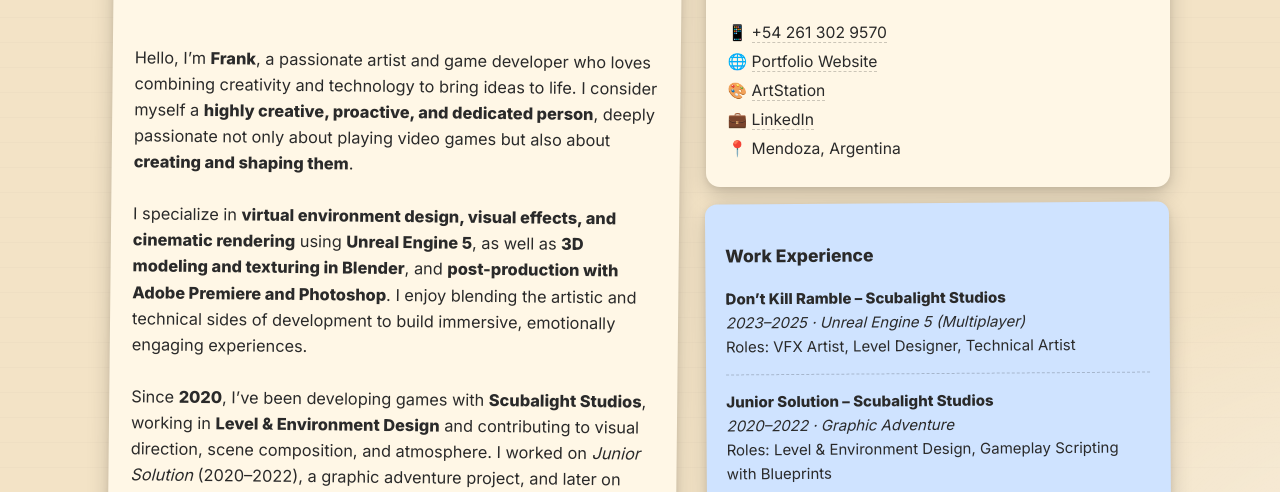
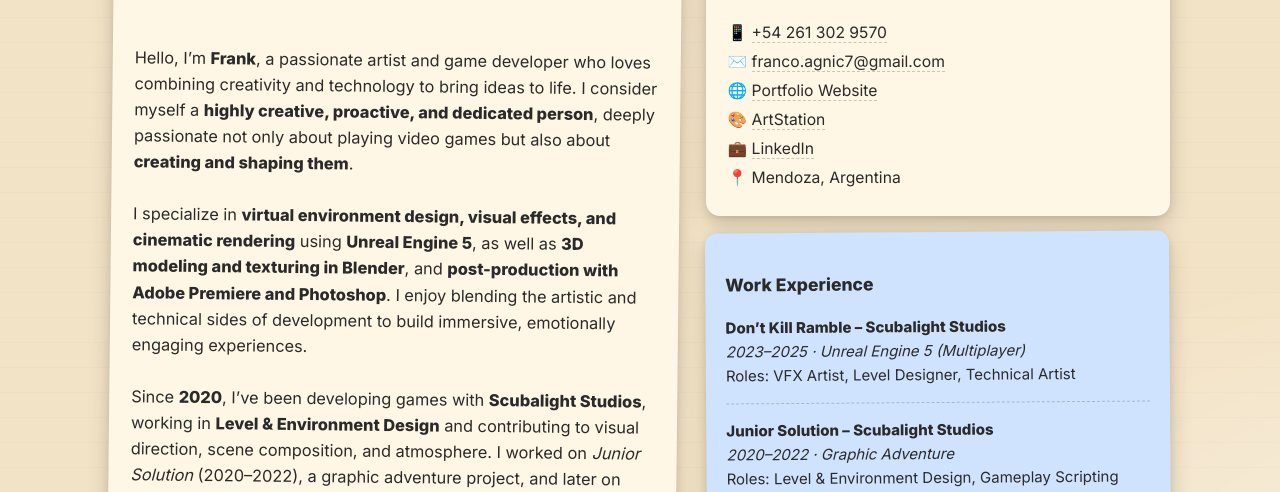
Before and after one commit to Frank-07/Cover-Letter, a plain HTML site: page index.html in a window 1280 px wide. Shown: the part 308-800 px from the top of the page. Drawn offline with Linux system fonts and the light colour scheme.

Commit message:
Update index.html

```diff
--- a/index.html
+++ b/index.html
@@ -193,6 +193,8 @@ I’m a <strong>curious and self-taught creator</strong>, always learning new to
         <h3>Contact</h3>
         <ul class="info">
           <li>📱 <a href="tel:+542613029570">+54 261 302 9570</a></li>
+          <!-- ÚNICO CAMBIO: se agrega el email -->
+          <li>✉️ <a href="mailto:franco.agnic7@gmail.com">franco.agnic7@gmail.com</a></li>
           <li>🌐 <a href="https://frank-07.github.io/MyPortfolio/" target="_blank" rel="noopener">Portfolio Website</a></li>
           <li>🎨 <a href="https://www.artstation.com/francoagnic3" target="_blank" rel="noopener">ArtStation</a></li>
           <li>💼 <a href="https://www.linkedin.com/in/franco-agnic" target="_blank" rel="noopener">LinkedIn</a></li>
```
